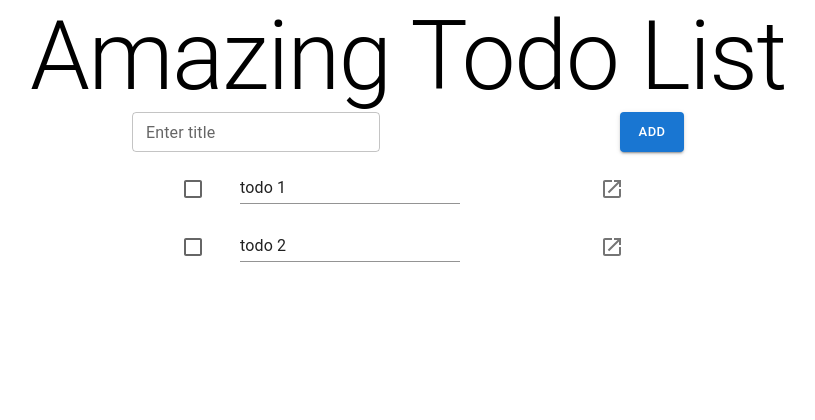
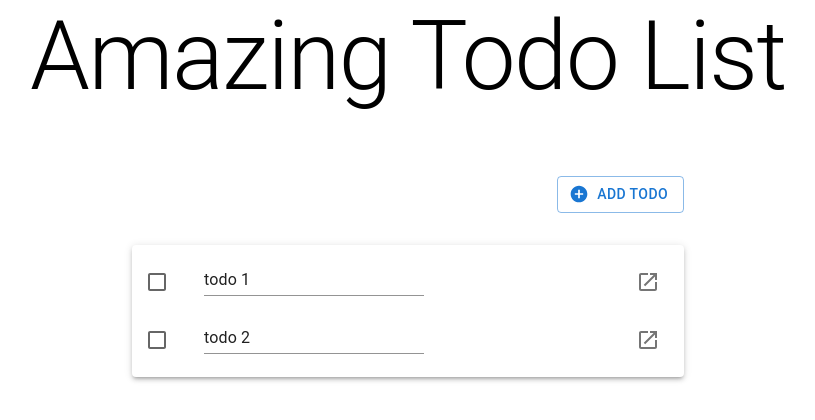
Before and after one commit to BenGex31/amazingtodolist, a React (Create React App) app: page / in a window 1280 px wide. Shown: the top 420 px of the page, without its empty margins (232-1047 px from the left). Built offline with nearby package versions, Linux system fonts and the light colour scheme.

Commit message:
Update css + refactor AddTodo component

```diff
--- a/src/components/AddTodo.tsx
+++ b/src/components/AddTodo.tsx
@@ -1,13 +1,13 @@
-import { Button, Container, Grid, TextField } from "@mui/material";
+import { AddCircle } from "@mui/icons-material";
+import { Button, Container, Grid } from "@mui/material";
 import React from "react";
 
 const AddTodo = () => {
   return (
-    <Container maxWidth="sm">
-      <Grid container justifyContent={"space-between"}>
-        <TextField size="small" label="Enter title" />
-        <Button size="small" variant="contained">
-          Add
+    <Container maxWidth="sm" sx={{ marginTop: 8, marginBottom: 4 }}>
+      <Grid container justifyContent={"flex-end"}>
+        <Button variant="outlined" startIcon={<AddCircle />}>
+          Add todo
         </Button>
       </Grid>
     </Container>
--- a/src/components/TodoList.tsx
+++ b/src/components/TodoList.tsx
@@ -1,4 +1,4 @@
-import { List } from "@mui/material";
+import { List, Paper, Container } from "@mui/material";
 import React from "react";
 import { TodoContext } from "../context/TodoContext";
 import { TodoContextType, ITodo } from "../types/todo";
@@ -10,7 +10,9 @@ const TodoList = () => {
   ) as TodoContextType;
 
   return (
-    <List sx={{ marginRight: 50, marginLeft: 50 }}>
+    <Container maxWidth="sm">
+      <Paper elevation={3}>
+        <List>
           {todos.map((todo: ITodo, index: number) => (
             <Todo
               key={todo.id}
@@ -19,6 +21,8 @@ const TodoList = () => {
             />
           ))}
         </List>
+      </Paper>
+    </Container>
   );
 };
 
--- a/src/routes/Home.tsx
+++ b/src/routes/Home.tsx
@@ -1,7 +1,7 @@
 import React from "react";
-import AddTodo from "../components/AddTodo";
 import AppTitle from "../components/AppTitle";
 import TodoList from "../components/TodoList";
+import AddTodo from "../components/AddTodo";
 
 const Home = () => {
   return (
```
Lines whose indentation alone changed are shown as unchanged.
